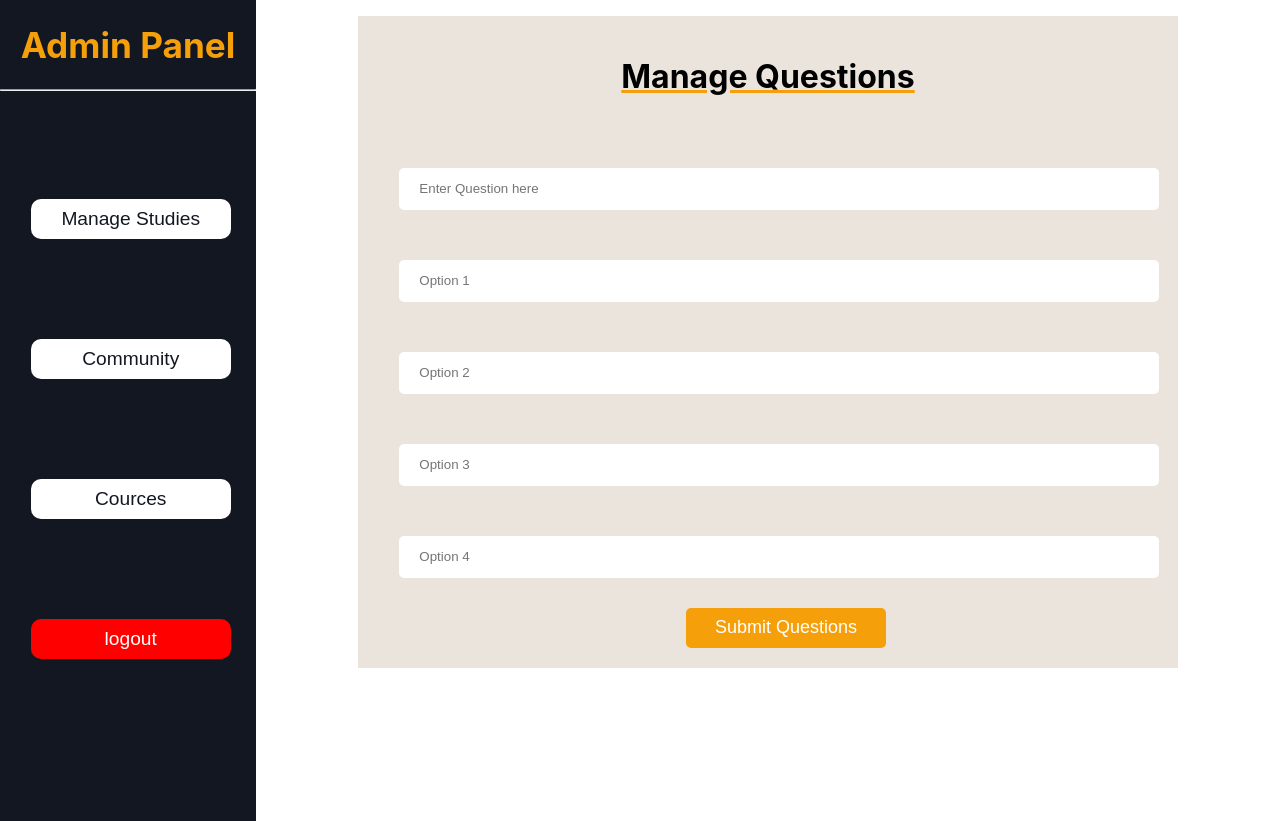
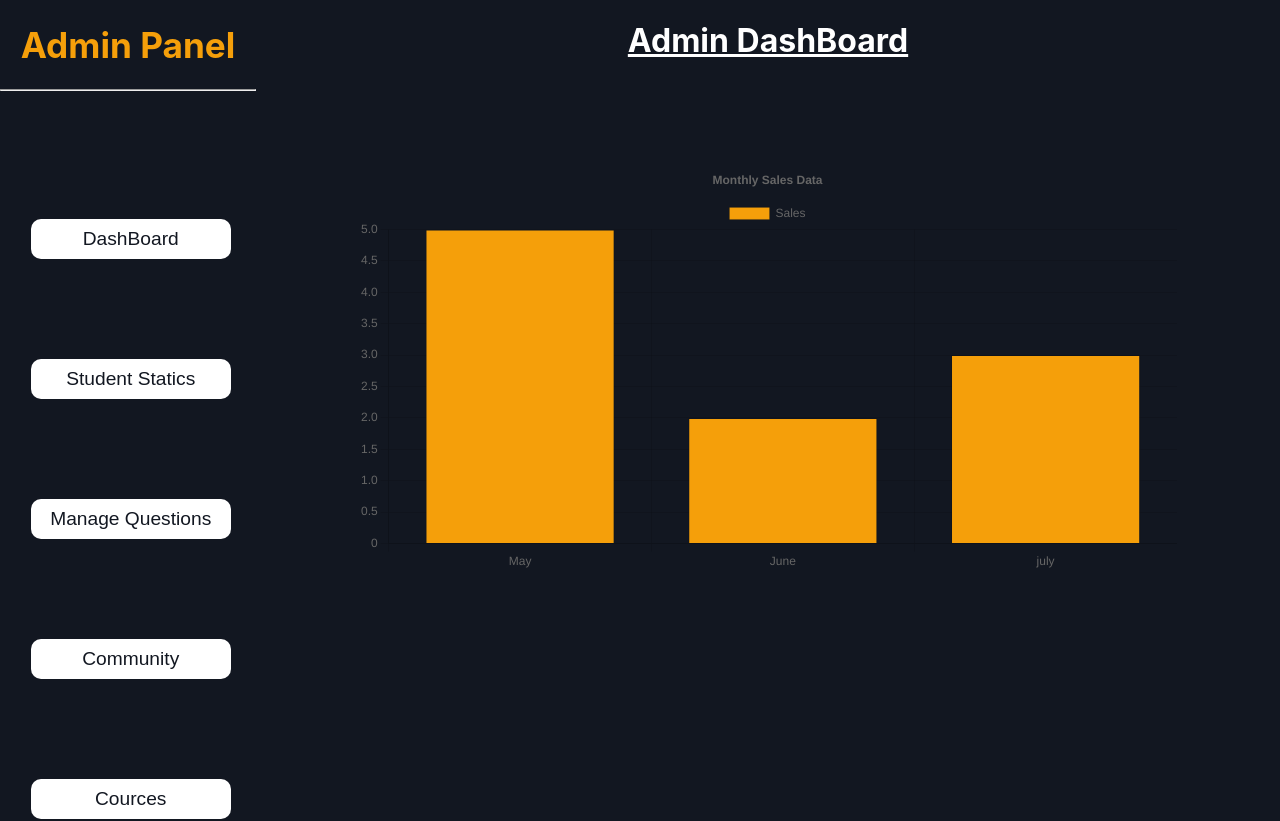
Before and after one commit to muralikarthik123/freelancewebsiteravati, a React (Create React App) app: page /tabs in a window 1280 px wide. Shown: the top 821 px of the page. Built offline with nearby package versions, Linux system fonts and the light colour scheme.

Commit message:
tabs.jsx studenttabs.jsx piechart.jsx

```diff
--- /dev/null
+++ b/src/piechart/piechart.jsx
@@ -0,0 +1,39 @@
+import React from "react";
+import { Pie } from "react-chartjs-2";
+import { Chart as ChartJS, ArcElement, Tooltip, Legend } from "chart.js";
+
+ChartJS.register(ArcElement, Tooltip, Legend);
+
+const PieChart = () => {
+  const data = {
+    labels: ["Test Taken", "Top Score", "Need to Improve"],
+    datasets: [
+      {
+        label: "Votes",
+        data: [12, 19, 3],
+        backgroundColor: [
+          "rgba(235, 15, 63, 0.6)",
+          "rgba(54, 162, 235, 0.6)",
+          "rgba(124, 219, 30, 0.6)",
+        ]
+      },
+    ],
+  };
+
+  const options = {
+    responsive: true,
+    plugins: {
+      legend: {
+        position: "top",
+      },
+    },
+  };
+
+  return (
+    <div style={{ width: "60%", marginLeft:'25%',marginTop:'200px',height:'60%' }}>
+      <Pie data={data} options={options} />
+    </div>
+  );
+};
+
+export default PieChart;
--- a/src/studenttabs/studenttabs.jsx
+++ b/src/studenttabs/studenttabs.jsx
@@ -32,6 +32,7 @@ export default function Tabs() {
     {/*cource*/}
     {data==='dashboard' &&(
       <div className='right'>
+        <h1 style={{textAlign:'center',color:'white',textDecoration:'underLine'}}>Student DashBoard</h1>
         <Tab6/>
       </div>
     )}
--- a/src/tabs/tabs.jsx
+++ b/src/tabs/tabs.jsx
@@ -3,9 +3,11 @@ import './tabs.css'
 import Tab0 from '../manage/manage.jsx'
 import Tab1 from '../community/community.jsx'
 import Tab2 from '../cource/cource.jsx'
+import Tab6 from '../dashboard/dashboard.jsx'
+import Tab7 from '../piechart/piechart.jsx'
 import {Link} from "react-router-dom"
 export default function Tabs() {
-  const [data,setData]=useState('manage')
+  const [data,setData]=useState('graph')
   const open=(e)=>{
       setData(e)
   }
@@ -14,7 +16,12 @@ export default function Tabs() {
       <div className='left'>
         <h1>Admin Panel</h1>
         <hr/>
-        <button className='bt2' onClick={()=>open('manage')}>Manage Studies</button>
+        <br/>
+        <button className='bt2' onClick={()=>open('graph')}>DashBoard</button>
+        <br/>
+        <button className='bt2' onClick={()=>open('piechart')}>Student Statics</button>
+        <br/>
+        <button className='bt2' onClick={()=>open('manage')}>Manage Questions</button>
         <br/>
         <button className='bt2' onClick={()=>open('community')}>Community</button>
         <br/>
@@ -26,7 +33,20 @@ export default function Tabs() {
       </div>
 
     {/*opening tabs*/}
-    {/*cource*/}
+    {/*graphs*/}
+    {data==='graph' &&(
+        <div className='right'>
+          <h1 style={{textAlign:'center',color:'white',textDecoration:'underLine'}}>Admin DashBoard</h1>
+          <Tab6/>
+        </div>
+      )}
+    {/*pie chat*/}
+    {data==='piechart' &&(
+        <div className='right'>
+          <Tab7/>
+        </div>
+      )}
+      {/*cource*/}
     {data==='manage' &&(
         <div className='right'>
           <Tab0/>
```
